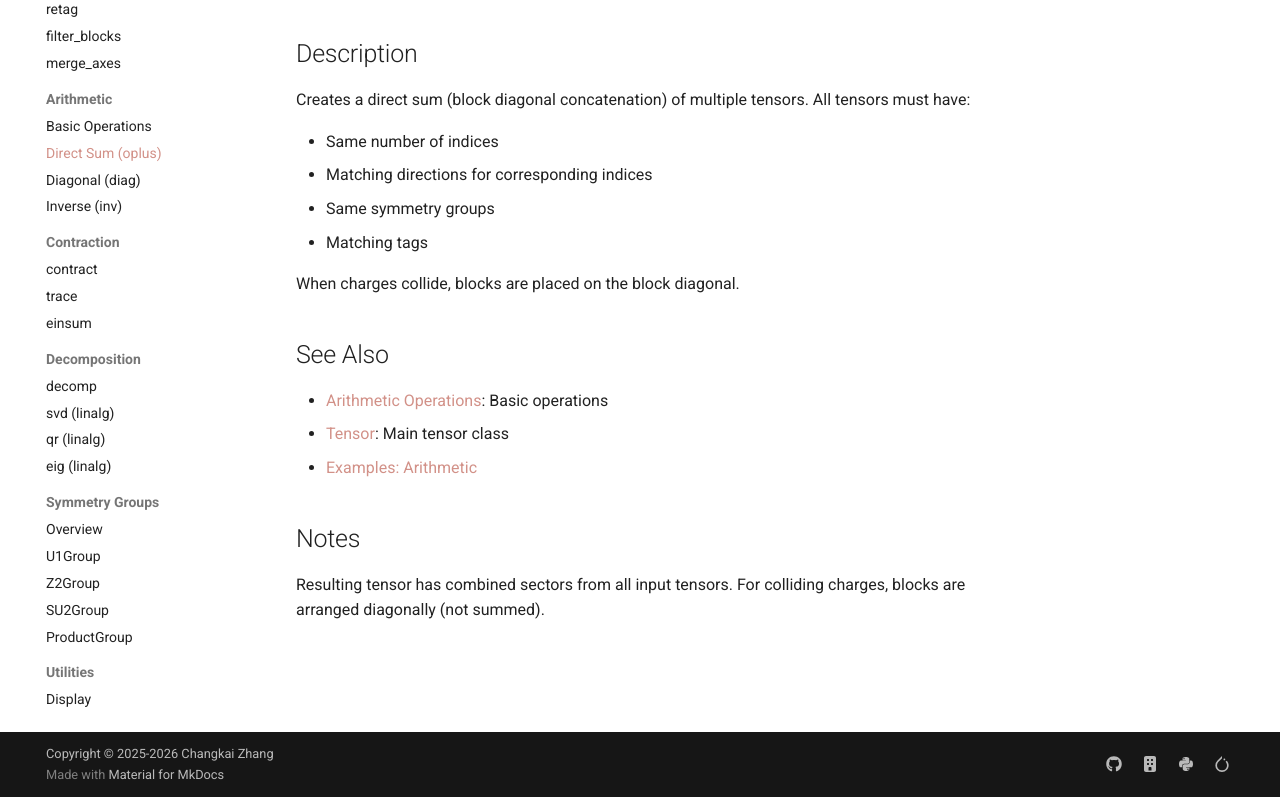
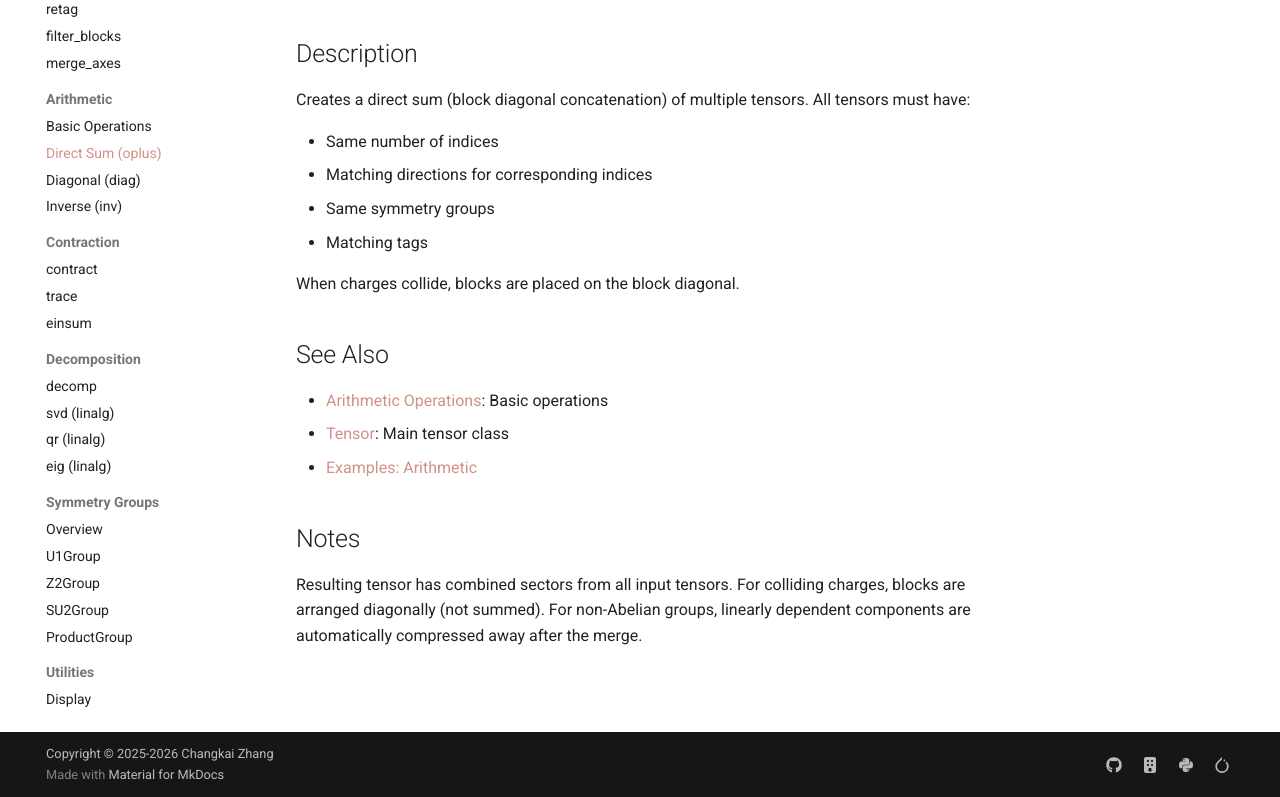
Before and after one commit to Ideogenesis-AI/Nicole, an MkDocs documentation site: the page built from docs/api/arithmetic/oplus.md, in a window 1280 px wide and 1162 px high, cut to the strip 365-1162 px from the top of the window. Built offline with MkDocs 1.6.1 and Material for MkDocs 9.7.7, drawn with Linux system fonts in a browser that asks for light colours; comment, search, counter and statistics services are not loaded; the version menu is left out.

Commit message:
Update oplus documentation to clarify handling of linearly dependent components in non-Abelian groups, specifying that they are automatically compressed after merging.

```diff
--- a/docs/api/arithmetic/oplus.md
+++ b/docs/api/arithmetic/oplus.md
@@ -25,4 +25,4 @@ When charges collide, blocks are placed on the block diagonal.
 
 ## Notes
 
-Resulting tensor has combined sectors from all input tensors. For colliding charges, blocks are arranged diagonally (not summed).
+Resulting tensor has combined sectors from all input tensors. For colliding charges, blocks are arranged diagonally (not summed). For non-Abelian groups, linearly dependent components are automatically compressed away after the merge.
```
